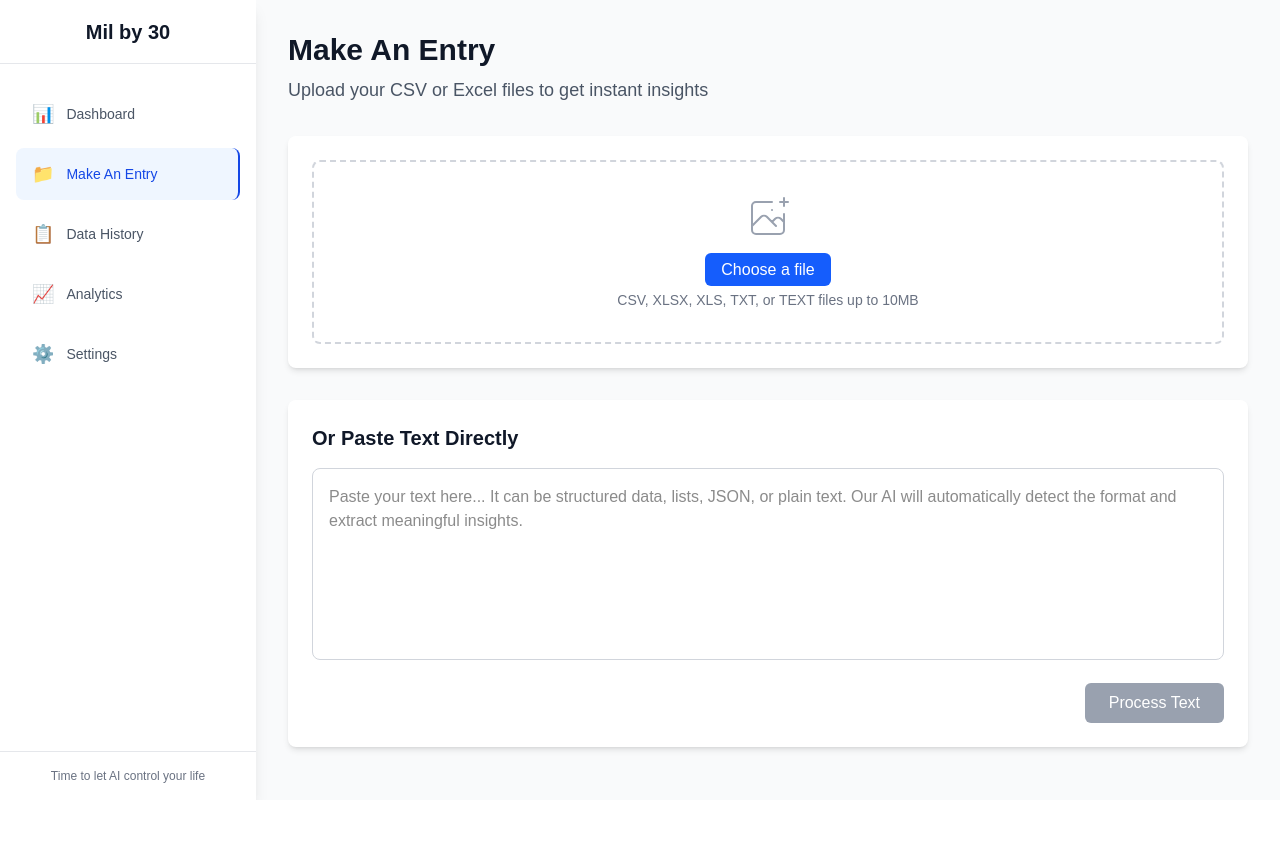
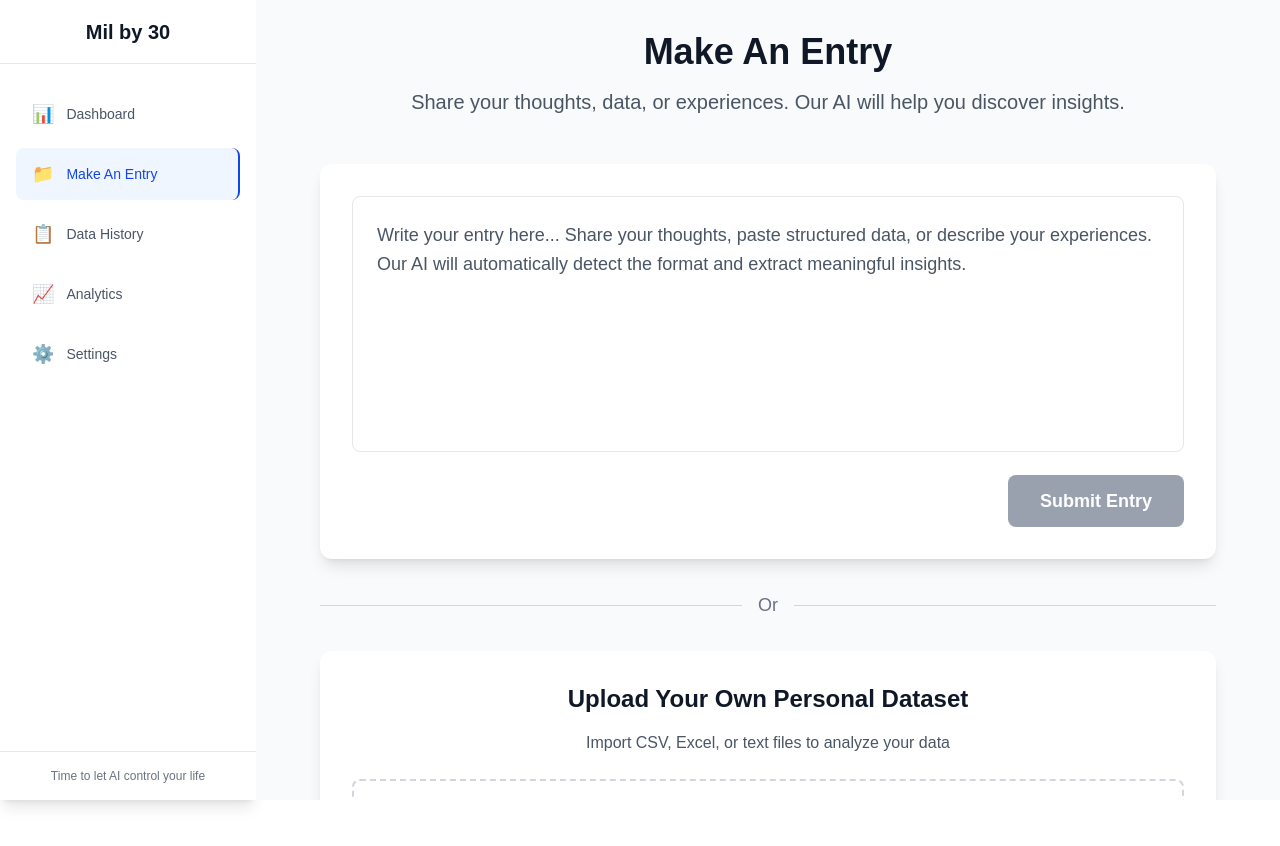
Before and after one commit to sameer7madrasi/ai-is-king, a Next.js app: page /upload in a window 1280 px wide. Shown: the top 846 px of the page. Before the commit the page ends 800 px from the top, so only its background shows below. Built offline with nearby package versions, Linux system fonts and the light colour scheme.

Commit message:
major UX change to 'make an entry' page

```diff
--- a/src/app/upload/page.tsx
+++ b/src/app/upload/page.tsx
@@ -76,20 +76,59 @@ export default function UploadPage() {
   };
 
   return (
-    <div className="p-8">
-      <div className="mb-8">
-        <h1 className="text-3xl font-bold text-gray-900 mb-2">Make An Entry</h1>
-        <p className="text-lg text-gray-600">
-          Upload your CSV or Excel files to get instant insights
+    <div className="flex flex-col h-screen bg-gray-50">
+      {/* Header */}
+      <div className="flex-1 flex flex-col items-center justify-center px-4 py-8">
+        <div className="max-w-4xl w-full">
+          {/* Main Title */}
+          <div className="text-center mb-12">
+            <h1 className="text-4xl font-bold text-gray-900 mb-4">Make An Entry</h1>
+            <p className="text-xl text-gray-600">
+              Share your thoughts, data, or experiences. Our AI will help you discover insights.
             </p>
           </div>
 
+          {/* Primary Text Input Section */}
+          <div className="bg-white rounded-xl shadow-lg p-8 mb-8">
+            <div className="space-y-4">
+              <textarea
+                value={textInput}
+                onChange={(e) => setTextInput(e.target.value)}
+                placeholder="Write your entry here... Share your thoughts, paste structured data, or describe your experiences. Our AI will automatically detect the format and extract meaningful insights."
+                className="w-full h-64 p-6 border border-gray-200 rounded-lg resize-none focus:ring-2 focus:ring-blue-500 focus:border-transparent placeholder-gray-600 text-lg leading-relaxed"
+              />
+              <div className="flex justify-end">
+                <button
+                  onClick={handleTextSubmit}
+                  disabled={!textInput.trim() || loading}
+                  className="bg-blue-600 hover:bg-blue-700 disabled:bg-gray-400 text-white font-semibold py-3 px-8 rounded-lg transition-colors text-lg"
+                >
+                  {loading ? "Processing..." : "Submit Entry"}
+                </button>
+              </div>
+            </div>
+          </div>
+
+          {/* Divider */}
+          <div className="flex items-center justify-center mb-8">
+            <div className="flex-1 border-t border-gray-300"></div>
+            <span className="px-4 text-gray-500 font-medium text-lg">Or</span>
+            <div className="flex-1 border-t border-gray-300"></div>
+          </div>
+
           {/* File Upload Section */}
-      <div className="bg-white rounded-lg shadow-md p-6 mb-8">
+          <div className="bg-white rounded-xl shadow-lg p-8">
+            <h2 className="text-2xl font-bold text-gray-900 mb-4 text-center">
+              Upload Your Own Personal Dataset
+            </h2>
+            <p className="text-gray-600 mb-6 text-center">
+              Import CSV, Excel, or text files to analyze your data
+            </p>
+
             <div className="flex flex-col items-center justify-center border-2 border-dashed border-gray-300 rounded-lg p-8">
               <div className="text-center">
                 <svg
-              className="mx-auto h-12 w-12 text-gray-400"
+                  className="mx-auto h-16 w-16 text-gray-400 mb-4"
                   stroke="currentColor"
                   fill="none"
                   viewBox="0 0 48 48"
@@ -105,7 +144,7 @@ export default function UploadPage() {
                 <div className="mt-4">
                   <label
                     htmlFor="file-upload"
-                className="cursor-pointer bg-blue-600 hover:bg-blue-700 text-white font-medium py-2 px-4 rounded-md transition-colors"
+                    className="cursor-pointer bg-gray-600 hover:bg-gray-700 text-white font-medium py-3 px-6 rounded-lg transition-colors text-lg"
                   >
                     Choose a file
                   </label>
@@ -118,21 +157,27 @@ export default function UploadPage() {
                     onChange={handleFileChange}
                   />
                 </div>
-            <p className="mt-2 text-sm text-gray-500">
+                <p className="mt-3 text-sm text-gray-500">
                   CSV, XLSX, XLS, TXT, or TEXT files up to 10MB
                 </p>
               </div>
             </div>
+          </div>
+        </div>
+      </div>
 
+      {/* Loading and Error States */}
       {loading && (
-          <div className="mt-6 flex items-center justify-center">
+        <div className="fixed inset-0 bg-black bg-opacity-50 flex items-center justify-center z-50">
+          <div className="bg-white rounded-lg p-8 flex items-center space-x-4">
             <div className="animate-spin rounded-full h-8 w-8 border-b-2 border-blue-600"></div>
-            <span className="ml-3 text-gray-600">Processing your file...</span>
+            <span className="text-lg text-gray-700">Processing your entry...</span>
+          </div>
         </div>
       )}
 
       {error && (
-          <div className="mt-6 bg-red-50 border border-red-200 rounded-lg p-4">
+        <div className="fixed bottom-4 right-4 bg-red-50 border border-red-200 rounded-lg p-4 max-w-md z-50">
           <div className="flex">
             <div className="flex-shrink-0">
               <svg
@@ -155,9 +200,24 @@ export default function UploadPage() {
         </div>
       )}
 
+      {/* Results Section */}
       {insights && (
-          <div className="mt-8 space-y-6">
-            <div className="grid grid-cols-1 md:grid-cols-3 gap-4">
+        <div className="fixed inset-0 bg-black bg-opacity-50 flex items-center justify-center z-50 p-4">
+          <div className="bg-white rounded-xl shadow-xl max-w-4xl w-full max-h-[90vh] overflow-y-auto">
+            <div className="p-8">
+              <div className="flex justify-between items-center mb-6">
+                <h2 className="text-2xl font-bold text-gray-900">Entry Processed Successfully!</h2>
+                <button
+                  onClick={() => setInsights(null)}
+                  className="text-gray-400 hover:text-gray-600"
+                >
+                  <svg className="h-6 w-6" fill="none" viewBox="0 0 24 24" stroke="currentColor">
+                    <path strokeLinecap="round" strokeLinejoin="round" strokeWidth={2} d="M6 18L18 6M6 6l12 12" />
+                  </svg>
+                </button>
+              </div>
+
+              <div className="grid grid-cols-1 md:grid-cols-3 gap-4 mb-6">
                 <div className="bg-blue-50 rounded-lg p-4">
                   <div className="text-2xl font-bold text-blue-600">
                     {insights.numRows.toLocaleString()}
@@ -178,7 +238,7 @@ export default function UploadPage() {
                 </div>
               </div>
 
-            <div className="overflow-x-auto">
+              <div className="overflow-x-auto mb-6">
                 <table className="min-w-full divide-y divide-gray-200">
                   <thead className="bg-gray-50">
                     <tr>
@@ -211,7 +271,13 @@ export default function UploadPage() {
                 </table>
               </div>
 
-            <div className="flex justify-center">
+              <div className="flex justify-center space-x-4">
+                <button
+                  onClick={() => setInsights(null)}
+                  className="bg-gray-600 hover:bg-gray-700 text-white font-medium py-2 px-4 rounded-md transition-colors"
+                >
+                  Make Another Entry
+                </button>
                 <button
                   onClick={() => router.push('/')}
                   className="bg-blue-600 hover:bg-blue-700 text-white font-medium py-2 px-4 rounded-md transition-colors"
@@ -220,30 +286,9 @@ export default function UploadPage() {
                 </button>
               </div>
             </div>
-        )}
-      </div>
-
-      {/* Text Input Section */}
-      <div className="bg-white rounded-lg shadow-md p-6 mb-8">
-        <h2 className="text-xl font-semibold text-gray-900 mb-4">Or Paste Text Directly</h2>
-        <div className="space-y-4">
-          <textarea
-            value={textInput}
-            onChange={(e) => setTextInput(e.target.value)}
-            placeholder="Paste your text here... It can be structured data, lists, JSON, or plain text. Our AI will automatically detect the format and extract meaningful insights."
-            className="w-full h-48 p-4 border border-gray-300 rounded-lg resize-none focus:ring-2 focus:ring-blue-500 focus:border-transparent"
-          />
-          <div className="flex justify-end">
-            <button
-              onClick={handleTextSubmit}
-              disabled={!textInput.trim() || loading}
-              className="bg-green-600 hover:bg-green-700 disabled:bg-gray-400 text-white font-medium py-2 px-6 rounded-md transition-colors"
-            >
-              {loading ? "Processing..." : "Process Text"}
-            </button>
           </div>
         </div>
-      </div>
+      )}
     </div>
   );
 }
```
Lines whose indentation alone changed are shown as unchanged.
